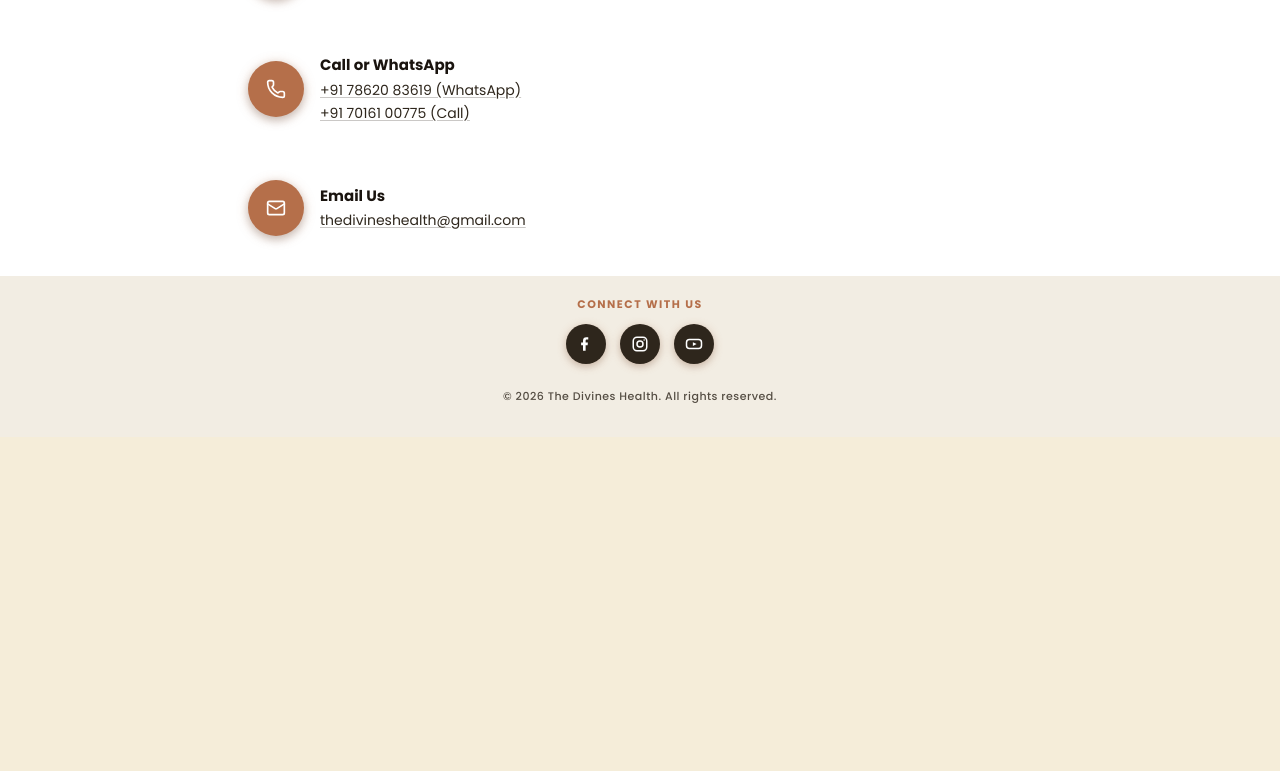
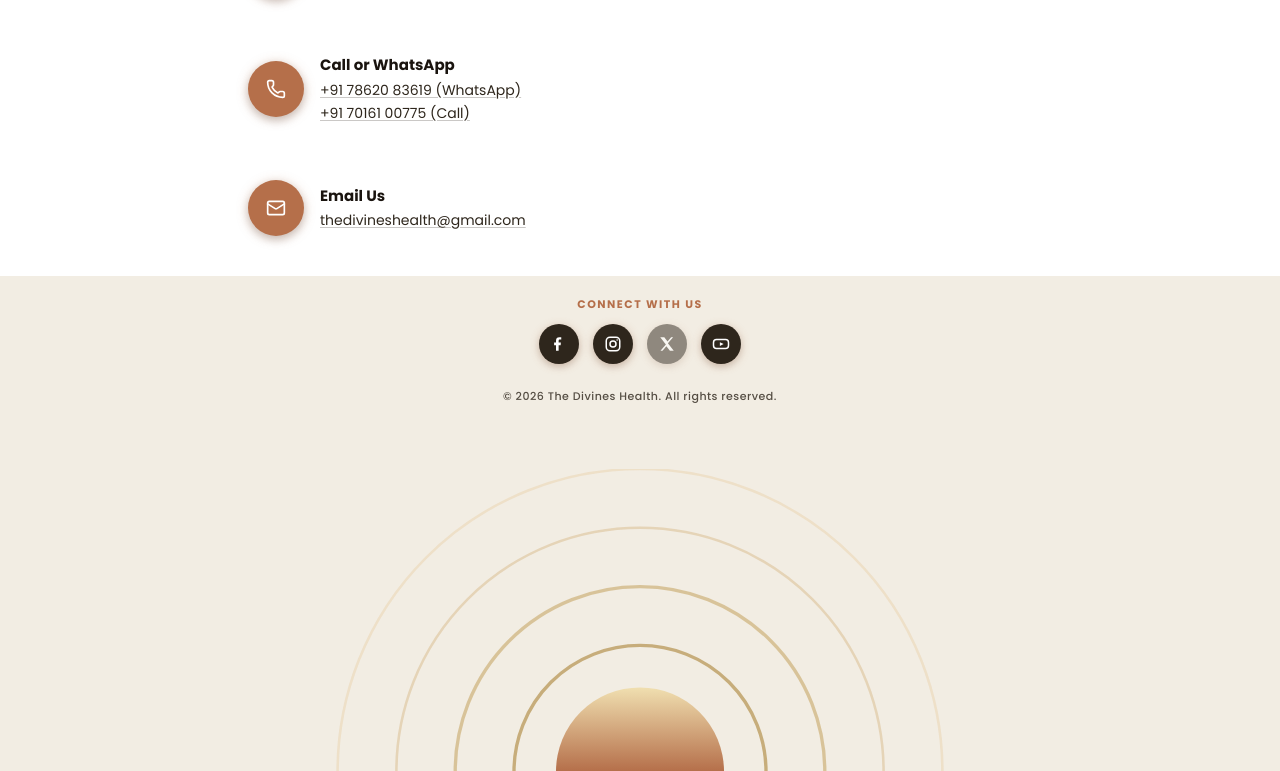
Before and after one commit to ladkrishnaronak/divines-wellness, a Next.js app: page /contact in a window 1280 px wide. Shown: the part 251-1022 px from the top of the page. Before the commit the page ends 800 px from the top, so only its background shows below. Built offline with nearby package versions, Linux system fonts and the light colour scheme.

Commit message:
Add rising-sun closing flourish to Contact Us page in site palette

```diff
--- a/src/app/contact/page.tsx
+++ b/src/app/contact/page.tsx
@@ -30,6 +30,13 @@ function YoutubeIcon(props: { size: number; className?: string }) {
     <svg width={props.size} height={props.size} viewBox="0 0 24 24" fill="none" className={props.className} aria-hidden="true">
       <rect x="2" y="6" width="20" height="12" rx="4" stroke="currentColor" strokeWidth={2} />
       <path d="M10.5 9.5l5 2.5-5 2.5v-5z" fill="currentColor" />
+    </svg>
+  );
+}
+function TwitterIcon(props: { size: number; className?: string }) {
+  return (
+    <svg width={props.size} height={props.size} viewBox="0 0 24 24" fill="none" className={props.className} aria-hidden="true">
+      <path d="M3 3l7.5 9.5L3.3 21H6l5.2-6 4.7 6H21l-7.8-10L20.2 3H17.5l-4.8 5.6L8.4 3H3z" fill="currentColor" />
     </svg>
   );
 }
@@ -72,6 +79,9 @@ const socials = [
     label: "Instagram",
     href: "https://www.instagram.com/invites/contact/?i=1av3a52keth46&utm_content=4b0h5gf",
   },
+  // TODO: Twitter/X handle not supplied yet — icon kept per Figma, wire up
+  // once the real profile URL is shared.
+  { Icon: TwitterIcon, label: "Twitter", href: null },
   { Icon: YoutubeIcon, label: "YouTube", href: "https://youtu.be/bMEUZrYnqrw?si=5jBQVGaUv7vLEcXg" },
 ];
 
@@ -118,7 +128,8 @@ export default function ContactPage() {
             Connect with us
           </p>
           <div className="flex items-center justify-center gap-3.5">
-            {socials.map(({ Icon, label, href }) => (
+            {socials.map(({ Icon, label, href }) =>
+              href ? (
                 <a
                   key={label}
                   href={href}
@@ -129,13 +140,47 @@ export default function ContactPage() {
                 >
                   <Icon size={18} className="text-white" />
                 </a>
-            ))}
+              ) : (
+                <div
+                  key={label}
+                  aria-label={`${label} (coming soon)`}
+                  title="Link coming soon"
+                  className="flex size-10 items-center justify-center rounded-full bg-[#2e261c] opacity-50 shadow-[0px_3px_6px_0px_rgba(0,0,0,0.1),0px_2px_10px_0px_rgba(181,111,74,0.3)]"
+                >
+                  <Icon size={18} className="text-white" />
+                </div>
+              )
+            )}
           </div>
         </div>
         <p className="text-center text-[11px] font-medium tracking-[0.5px] text-[#2e261c] opacity-80">
           © 2026 The Divines Health. All rights reserved.
         </p>
       </div>
+
+      {/* Rising-sun closing flourish — inspired by the sunrise motif on
+          satvicmovement.org/contact, redrawn in this site's own gold/terracotta
+          palette instead of their green. */}
+      <div className="flex w-full justify-center overflow-hidden bg-[#f2ede3] px-6 pb-0 pt-8">
+        <svg
+          viewBox="0 0 400 180"
+          preserveAspectRatio="xMidYMax meet"
+          className="h-auto w-full max-w-2xl"
+          aria-hidden="true"
+        >
+          <defs>
+            <linearGradient id="risingSunGradient" x1="0" y1="0" x2="0" y2="1">
+              <stop offset="0%" stopColor="#f0dfb0" />
+              <stop offset="100%" stopColor="#b56f4a" />
+            </linearGradient>
+          </defs>
+          <path d="M 20 180 A 180 180 0 0 1 380 180" fill="none" stroke="#e6c594" strokeWidth="1.5" opacity="0.35" />
+          <path d="M 55 180 A 145 145 0 0 1 345 180" fill="none" stroke="#d4b482" strokeWidth="1.5" opacity="0.45" />
+          <path d="M 90 180 A 110 110 0 0 1 310 180" fill="none" stroke="#c9a86a" strokeWidth="2" opacity="0.6" />
+          <path d="M 125 180 A 75 75 0 0 1 275 180" fill="none" stroke="#b89959" strokeWidth="2" opacity="0.75" />
+          <path d="M 150 180 A 50 50 0 0 1 250 180 Z" fill="url(#risingSunGradient)" />
+        </svg>
+      </div>
     </div>
   );
 }
```
Lines whose indentation alone changed are shown as unchanged.
